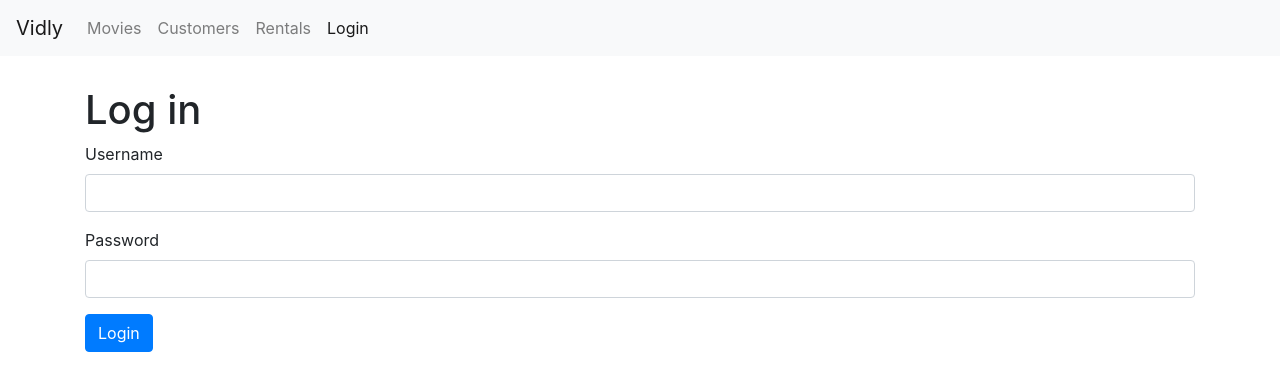
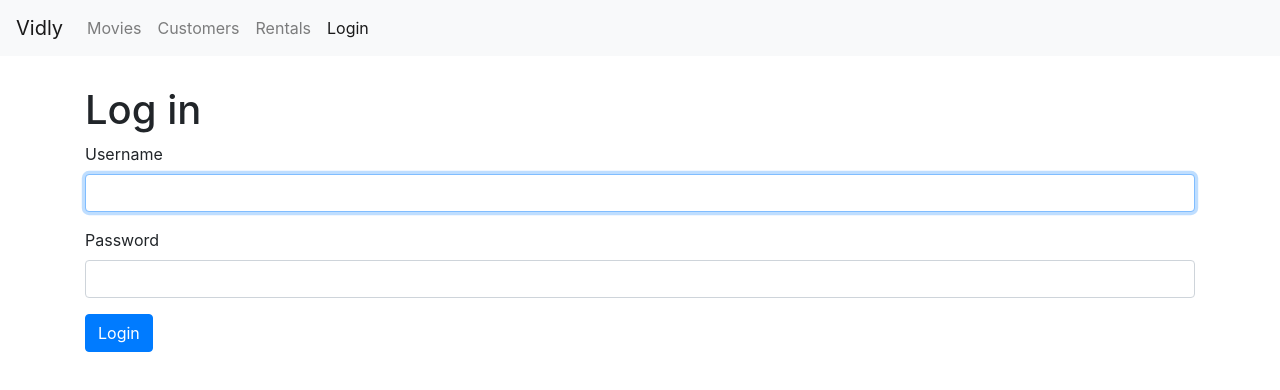
Before and after one commit to darecallad/React-Vidly-exercise, a React (Create React App) app: page /login in a window 1280 px wide. Shown: the top 390 px of the page. Built offline with nearby package versions, Linux system fonts and the light colour scheme.

Commit message:
Refs and AutoFocus

```diff
--- a/src/components/loginForm.jsx
+++ b/src/components/loginForm.jsx
@@ -1,9 +1,17 @@
 import React, { Component } from "react";
 
 class LoginForm extends Component {
+  username = React.createRef();
+
+  componentDidMount() {
+    this.username.current.focus();
+  }
+
   handleSubmit = (e) => {
     e.preventDefault();
     // call the server save the change and rediect user to page
+    // const username = this.username.current.value;
+    // access DOM
 
     console.log("Submited");
   };
@@ -15,7 +23,13 @@ class LoginForm extends Component {
         <form onSubmit={this.handleSubmit}>
           <div className="form-group">
             <label htmlFor="username">Username</label>
-            <input id="username" type="text" className="form-control" />
+            <input
+              // autoFocus
+              ref={this.username}
+              id="username"
+              type="text"
+              className="form-control"
+            />
           </div>
           <div className="form-group">
             <label htmlFor="password">Password</label>
```
